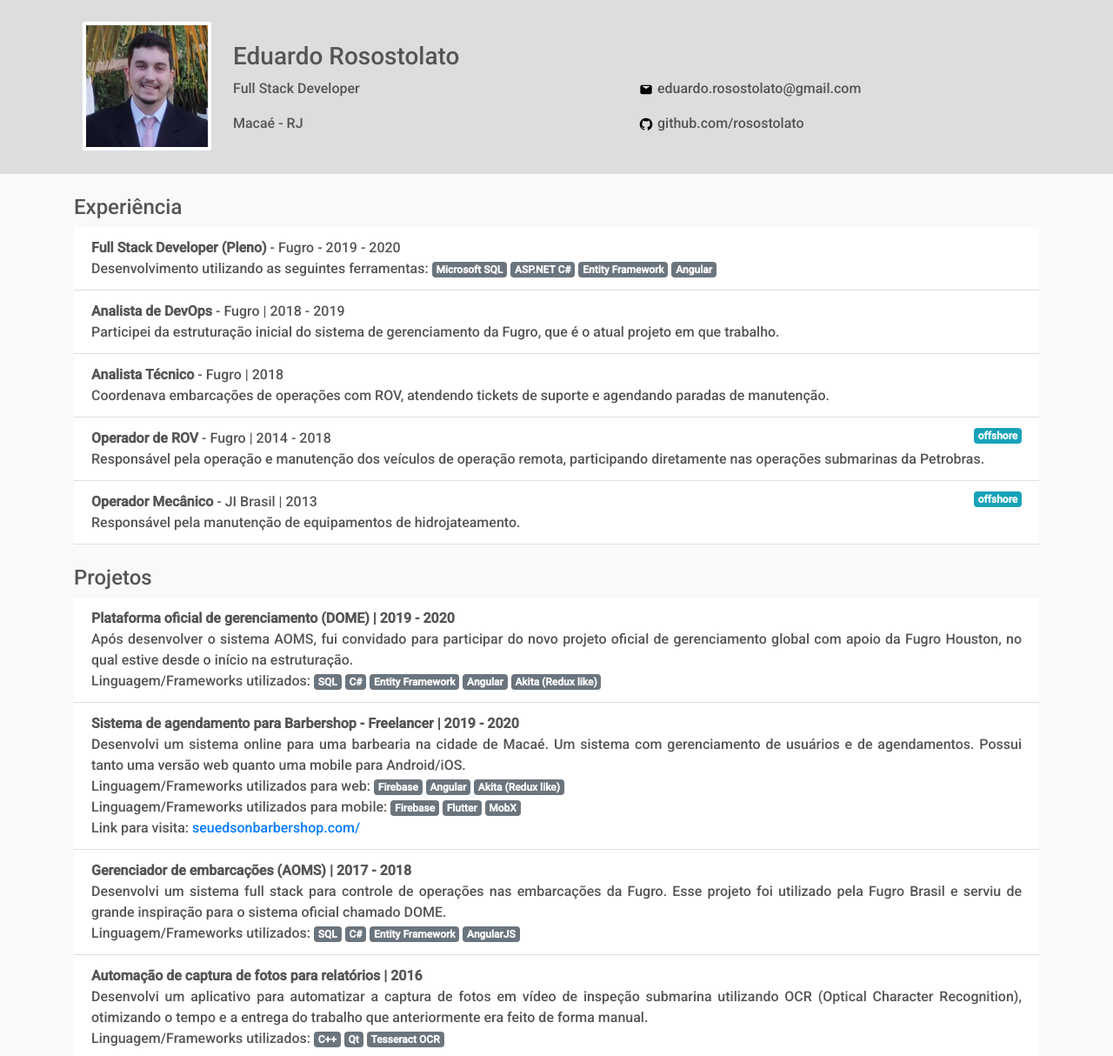
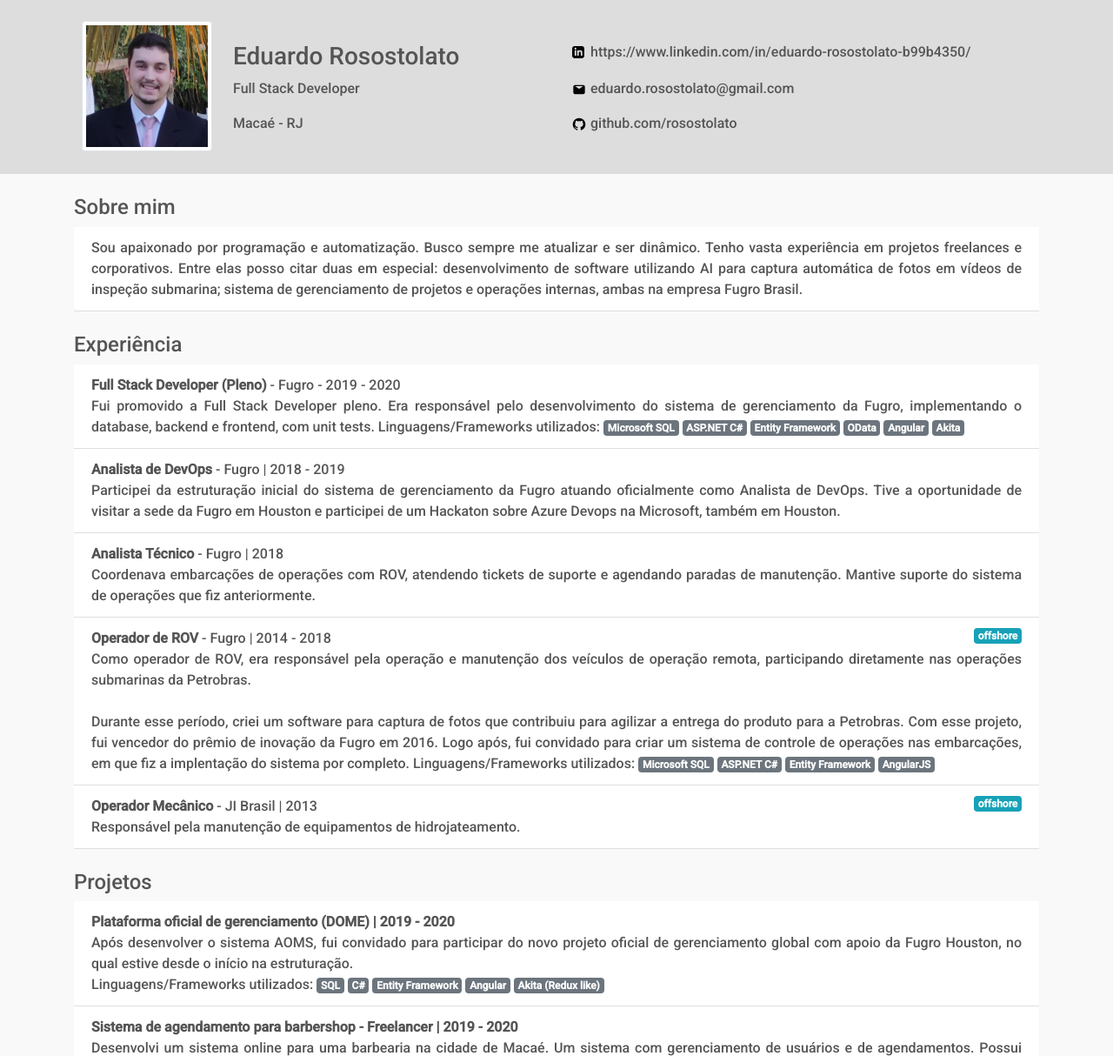
Before and after one commit to rosostolato/curriculum, a plain HTML site: page index.html in a window 1280 px wide. Shown: the top 1214 px of the page at 87% size. Drawn offline with nearby package versions, Linux system fonts and the light colour scheme.

Commit message:
atualizado com novas informações

```diff
--- a/index.html
+++ b/index.html
@@ -31,26 +31,30 @@
 
         <div class="flex-fill p-4">
           <div class="row">
-            <div class="col-12">
+            <div class="col-5 col-lg-5">
               <h3>Eduardo Rosostolato</h3>
+            </div>
+            <div class="d-flex align-items-start col-7 col-lg-7">
+              <i class="icon linkedin"></i>
+              <p>https://www.linkedin.com/in/eduardo-rosostolato-b99b4350/</p>
             </div>
           </div>
 
           <div class="row">
-            <div class="col-5 col-lg-6">
+            <div class="col-5 col-lg-5">
               <p>Full Stack Developer</p>
             </div>
-            <div class="d-flex align-items-start col-7 col-lg-6">
+            <div class="d-flex align-items-start col-7 col-lg-7">
               <i class="icon email"></i>
               <p>eduardo.rosostolato@gmail.com</p>
             </div>
           </div>
 
           <div class="row">
-            <div class="col-5 col-lg-6">
+            <div class="col-5 col-lg-5">
               <p>Macaé - RJ</p>
             </div>
-            <div class="d-flex align-items-start col-7 col-lg-6">
+            <div class="d-flex align-items-start col-7 col-lg-7">
               <i class="icon github"></i>
               <p>github.com/rosostolato</p>
             </div>
@@ -61,40 +65,71 @@
 
     <content class="p-4">
       <div class="container">
+        <h4>Sobre mim</h4>
+
+        <ul class="list-group list-group-flush mb-4">
+          <li class="list-group-item">
+            <p class="m-0 text-justify">
+              Sou apaixonado por programação e automatização. Busco sempre me atualizar e ser dinâmico.
+              Tenho vasta experiência em projetos freelances e corporativos.
+              Entre elas posso citar duas em especial: desenvolvimento de software utilizando
+              AI para captura automática de fotos em vídeos de inspeção submarina; sistema de gerenciamento
+              de projetos e operações internas, ambas na empresa Fugro Brasil.
+            </p>
+          </li>
+        </ul>
+
         <h4>Experiência</h4>
 
         <ul class="list-group list-group-flush mb-4">
           <li class="list-group-item">
             <b>Full Stack Developer (Pleno)</b> - Fugro - 2019 - 2020
             <p class="m-0 text-justify">
-              Desenvolvimento utilizando as seguintes ferramentas:
+              Fui promovido a Full Stack Developer pleno. Era responsável pelo desenvolvimento
+              do sistema de gerenciamento da Fugro, implementando o database, backend e frontend, com unit tests.
+              Linguagens/Frameworks utilizados:
               <span class="badge badge-secondary">Microsoft SQL</span>
               <span class="badge badge-secondary">ASP.NET C#</span>
               <span class="badge badge-secondary">Entity Framework</span>
+              <span class="badge badge-secondary">OData</span>
               <span class="badge badge-secondary">Angular</span>
+              <span class="badge badge-secondary">Akita</span>
             </p>
           </li>
           <li class="list-group-item">
             <b>Analista de DevOps</b> - Fugro | 2018 - 2019
             <p class="m-0 text-justify">
               Participei da estruturação inicial do sistema de gerenciamento da
-              Fugro, que é o atual projeto em que trabalho.
+              Fugro atuando oficialmente como Analista de DevOps. Tive a oportunidade de visitar
+              a sede da Fugro em Houston e participei de um Hackaton sobre Azure Devops na Microsoft,
+              também em Houston.
             </p>
           </li>
           <li class="list-group-item">
             <b>Analista Técnico</b> - Fugro | 2018
             <p class="m-0 text-justify">
               Coordenava embarcações de operações com ROV, atendendo tickets de
-              suporte e agendando paradas de manutenção.
+              suporte e agendando paradas de manutenção. Mantive suporte do sistema
+              de operações que fiz anteriormente.
             </p>
           </li>
           <li class="list-group-item">
             <b>Operador de ROV</b> - Fugro | 2014 - 2018
             <span class="badge badge-info float-right">offshore</span>
             <p class="m-0 text-justify">
-              Responsável pela operação e manutenção dos veículos de operação
+              Como operador de ROV, era responsável pela operação e manutenção dos veículos de operação
               remota, participando diretamente nas operações submarinas da
-              Petrobras.
+              Petrobras.<br><br>
+              Durante esse período, criei um software para captura de fotos que contribuiu para
+              agilizar a entrega do produto para a Petrobras.
+              Com esse projeto, fui vencedor do prêmio de inovação da Fugro em 2016.
+              Logo após, fui convidado para criar um sistema de controle de operações nas embarcações,
+              em que fiz a implentação do sistema por completo.
+              Linguagens/Frameworks utilizados:
+              <span class="badge badge-secondary">Microsoft SQL</span>
+              <span class="badge badge-secondary">ASP.NET C#</span>
+              <span class="badge badge-secondary">Entity Framework</span>
+              <span class="badge badge-secondary">AngularJS</span>
             </p>
           </li>
           <li class="list-group-item">
@@ -115,7 +150,7 @@
               Após desenvolver o sistema AOMS, fui convidado para participar do
               novo projeto oficial de gerenciamento global com apoio da Fugro
               Houston, no qual estive desde o início na estruturação. <br />
-              Linguagem/Frameworks utilizados:
+              Linguagens/Frameworks utilizados:
               <span class="badge badge-secondary">SQL</span>
               <span class="badge badge-secondary">C#</span>
               <span class="badge badge-secondary">Entity Framework</span>
@@ -125,7 +160,7 @@
           </li>
           <li class="list-group-item">
             <b
-              >Sistema de agendamento para Barbershop - Freelancer | 2019 -
+              >Sistema de agendamento para barbershop - Freelancer | 2019 -
               2020</b
             >
             <p class="m-0 text-justify">
@@ -133,12 +168,12 @@
               Macaé. Um sistema com gerenciamento de usuários e de agendamentos.
               Possui tanto uma versão web quanto uma mobile para Android/iOS.
               <br />
-              Linguagem/Frameworks utilizados para web:
+              Linguagens/Frameworks utilizados para web:
               <span class="badge badge-secondary">Firebase</span>
               <span class="badge badge-secondary">Angular</span>
               <span class="badge badge-secondary">Akita (Redux like)</span>
               <br />
-              Linguagem/Frameworks utilizados para mobile:
+              Linguagens/Frameworks utilizados para mobile:
               <span class="badge badge-secondary">Firebase</span>
               <span class="badge badge-secondary">Flutter</span>
               <span class="badge badge-secondary">MobX</span>
@@ -156,7 +191,7 @@
               embarcações da Fugro. Esse projeto foi utilizado pela Fugro Brasil
               e serviu de grande inspiração para o sistema oficial chamado DOME.
               <br />
-              Linguagem/Frameworks utilizados:
+              Linguagens/Frameworks utilizados:
               <span class="badge badge-secondary">SQL</span>
               <span class="badge badge-secondary">C#</span>
               <span class="badge badge-secondary">Entity Framework</span>
@@ -166,11 +201,11 @@
           <li class="list-group-item">
             <b>Automação de captura de fotos para relatórios | 2016</b>
             <p class="m-0 text-justify">
-              Desenvolvi um aplicativo para automatizar a captura de fotos em
+              Desenvolvi um software para automatizar a captura de fotos em
               vídeo de inspeção submarina utilizando OCR (Optical Character
               Recognition), otimizando o tempo e a entrega do trabalho que
               anteriormente era feito de forma manual. <br />
-              Linguagem/Frameworks utilizados:
+              Linguagens/Frameworks utilizados:
               <span class="badge badge-secondary">C++</span>
               <span class="badge badge-secondary">Qt</span>
               <span class="badge badge-secondary">Tesseract OCR</span>
@@ -210,7 +245,7 @@
           </li>
         </ul>
 
-        <h4>Skills</h4>
+        <h4>Habilidades</h4>
 
         <ul class="list-group list-group-flush mb-4">
           <li class="list-group-item">
@@ -249,6 +284,23 @@
             </p>
           </li>
         </ul>
+
+        <h4>Documentos</h4>
+
+        <ul class="list-group list-group-flush mb-4">
+          <li class="list-group-item">
+            <b>Habilitação</b>
+            <p class="m-0 text-justify">
+              Carteira de habilitação A e B.
+            </p>
+          </li>
+          <li class="list-group-item">
+            <b>Passaporte</b>
+            <p class="m-0 text-justify">
+              Visto americano para Negócio/Turismo válido até 2029.
+            </p>
+          </li>
+        </ul>
       </div>
     </content>
   </body>
--- a/style.css
+++ b/style.css
@@ -27,3 +27,8 @@ header {
 .icon.github {
   background-image: url('assets/github.svg');
 }
+
+.icon.linkedin {
+  background-image: url('assets/linkedin.svg');
+  background-size: 14px;
+}
```
Also changed, not shown: assets/linkedin.svg (added).
